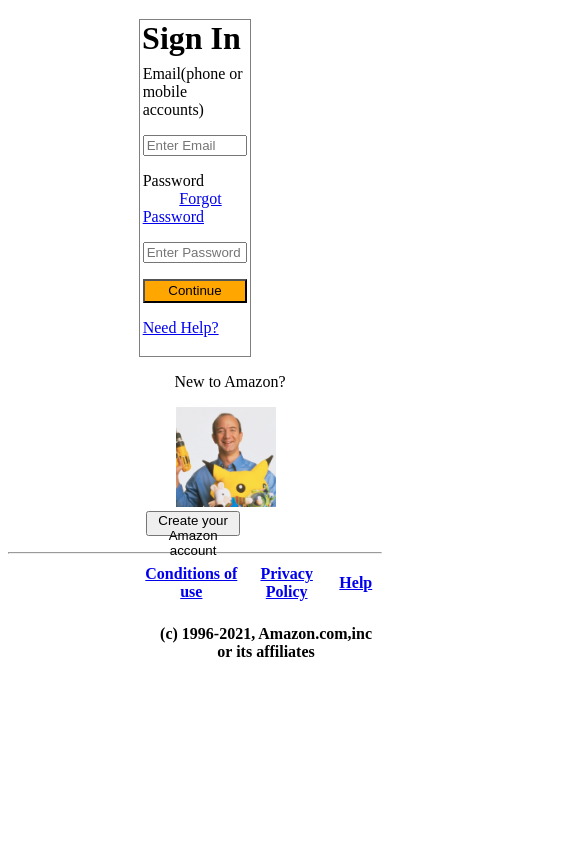
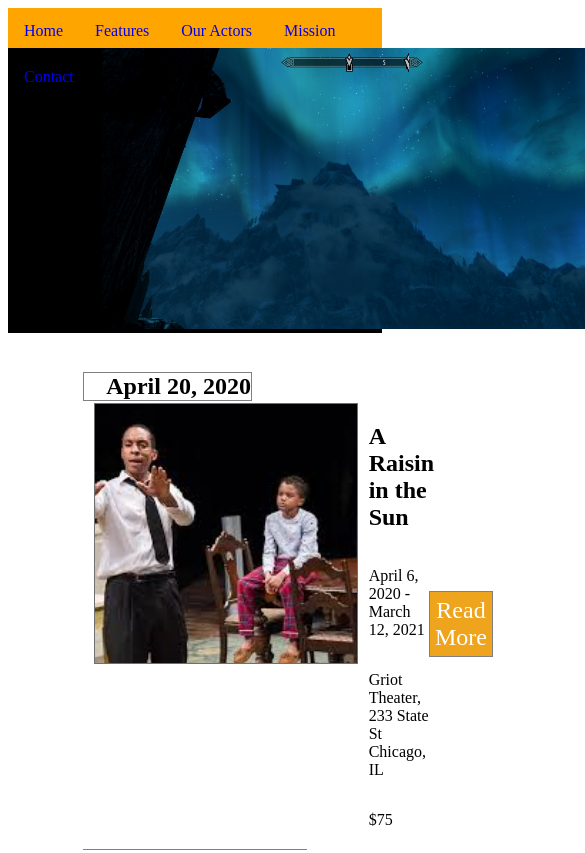
Before and after one commit to bordedelcielo/mock-sign-in-page, a plain HTML site: page index.html in a window 390 px wide. Shown: the top 853 px of the page, 585 px wide, since content can reach past the window. Drawn offline with Linux system fonts and the light colour scheme.

Commit message:
Add files via upload
Christopher's mock theatre homepage items

```diff
--- a/index.html
+++ b/index.html
@@ -1,53 +1,144 @@
+<!DOCTYPE html>
+<html lang="en">
+
 <head>
+    <meta charset="UTF-8">
+    <meta http-equiv="X-UA-Compatible" content="IE=edge">
+    <meta name="viewport" content="width=device-width, initial-scale=1.0">
+    <title>Document</title>
     <link rel="stylesheet" href="styles.css">
+    <script src="https://kit.fontawesome.com/af303b2a93.js" crossorigin="anonymous"></script>
 </head>
 
-<div class="container">
-    <h1>Sign In</h1>
-        <div class = "container_content">
-            <p class="email">Email(phone or mobile accounts)</p>
-                <form class="textbox"><input type="email" placeholder="Enter Email"></form>
-                    <div>
-                        <p class="forgot_p">Password <span class="forgot_pw"><a class="forgot_pw_2" href="https://developer.mozilla.org/en-US/docs/Web/HTML/Element/span">Forgot Password</a></span></p>
-                    <form class="textbox"><input type="text" placeholder="Enter Password"></form>
+<!-- Divs have width, padding, border, margin -->
+
+<body>
+    <div class="navbar">
+        <ul id="navbar_ul">
+            <li id="navbar_li"><a href="index.html">Home</a></li>
+            <li id="navbar_li"><a href="background.html">Features</a></li>
+            <li id="navbar_li"><a href="hobbies.html">Our Actors</a></li>
+            <li id="navbar_li"><a href="whywebdev.html">Mission</a></li>
+            <li id="navbar_li"><a href="contactme.html">Contact</a></li>
+        </ul>
+    </div>
+    <div class="background">
+        <img src="background_img.jpg" alt="Dramatic entrance background" srcset="" width="500">
+    </div>
+    <div class="container">
+        <div>
+            <h2 class="date_header">April 20, 2020</h2>
+        </div>
+        <div class="container_content">
+            <div class="container_row">
+                <div class="image">
+                    <img src="raisin.png" alt="Picture of the raisin play" srcset="">
                 </div>
-            <button id="sign_in">Continue</button>
-        <div><p class="need_help"><a href="https://developer.mozilla.org/en-US/docs/Web/HTML/Element/span">Need Help?</a></p></div>
+                <div class="description">
+                    <h2>A Raisin in the Sun</h2>
+                    <p>April 6, 2020 - March 12, 2021</p>
+                    <p>Griot Theater, 233 State St Chicago, IL</p>
+                    <p>$75</p>
+                </div>
+                <div class="button">
+                    <p class="button_2">Read More</p>
+                </div>
+            </div>
+            <div class="container_row">
+                <div class="image">
+                    <img src="raisin.png" alt="Picture of the raisin play" srcset="">
+                </div>
+                <div class="description">
+                    <h2>A Raisin in the Sun</h2>
+                    <p>April 6, 2020 - March 12, 2021</p>
+                    <p>Griot Theater, 233 State St Chicago, IL</p>
+                    <p>$75</p>
+                </div>
+                <div class="button">
+                    <p class="button_2">Read More</p>
+                </div>
+            </div>
+            <div class="container_row">
+                <div class="image">
+                    <img src="raisin.png" alt="Picture of the raisin play" srcset="">
+                </div>
+                <div class="description">
+                    <h2>A Raisin in the Sun</h2>
+                    <p>April 6, 2020 - March 12, 2021</p>
+                    <p>Griot Theater, 233 State St Chicago, IL</p>
+                    <p>$75</p>
+                </div>
+                <div class="button">
+                    <p class="button_2">Read More</p>
+                </div>
+            </div>
+            <div class="container_row">
+                <div class="image">
+                    <img src="raisin.png" alt="Picture of the raisin play" srcset="">
+                </div>
+                <div class="description">
+                    <h2>A Raisin in the Sun</h2>
+                    <p>April 6, 2020 - March 12, 2021</p>
+                    <p>Griot Theater, 233 State St Chicago, IL</p>
+                    <p>$75</p>
+                </div>
+                <div class="button">
+                    <p class="button_2">Read More</p>
+                </div>
+            </div>
+        </div>
     </div>
-</div>
+    <div class="footer">
+        <div class="footer_content_box">
+            <iframe
+                src="https://www.google.com/maps/embed?pb=!1m18!1m12!1m3!1d380513.7159859942!2d-88.01214778988322!3d41.83339250495681!2m3!1f0!2f0!3f0!3m2!1i1024!2i768!4f13.1!3m3!1m2!1s0x880e2c3cd0f4cbed%3A0xafe0a6ad09c0c000!2sChicago%2C%20IL!5e0!3m2!1sen!2sus!4v1634177965165!5m2!1sen!2sus"
+                width="300" height="225" style="border:0;" allowfullscreen="" loading="lazy"></iframe>
+        </div>
+        <div class="footer_content_box">
+            <h2>Info
+            </h2>
+            <div class=icon_text>
+                <div class="colormeorange">
+                    <i class="fas fa-map-marker-alt"></i>
+                </div>
+                <div class="location_etc">
+                    <p>Chicago, IL 60611 United States</p>
+                </div>
+            </div>
+            <div class=icon_text>
+                <div class="colormeorange">
+                    <i class="far fa-envelope"></i>
+                </div>
+                <div class="location_etc">
+                    <p>example@example.com</p>
+                </div>
+            </div>
+            <div class=icon_text>
+                <div class="colormeorange">
+                    <i class="fas fa-mobile-alt"></i>
+                </div>
+                <div class="location_etc">
+                    <p>Call us: (xxx) xxx-xxxx</p>
+                </div>
+            </div>
+        </div>
+        <div class="footer_content_box">
+            <h2>Shows
+            </h2>
+            <p>The Piano Lesson</p>
+            <p>A Raisin in the Sun</p>
+            <p>FAME</p>
+            <p>The Color Purple</p>
+        </div>
+        <div class="footer_content_box">
+            <h2>Social
+            </h2>
+            <p>Facebook</p>
+            <p>Twitter</p>
+            <p>YouTube</p>
+            <p>Instagram</p>
+        </div>
+    </div>
+</body>
 
-<div class="the_line"></div>
-<div class="new_to_amzn">
-    <p>New to Amazon?</p>
-</div>
-
-
-<div class="logo"><img src="amazon_logo_crop.jpg"alt="This is Amazon's logo, right?" title="This is Amazon's logo, right?" width="100" height="100"></div>
-
-<div class ="create_line">
-    <p class="create_acc"><button id="create">Create your Amazon account</button></p>
-</div>
-
-<div>
-    <hr></hr>
-</div>
-
-<footer>
-    <div class="ft_div">
-        <table>
-            <tr>
-                <th class="sep"><a href="https://developer.mozilla.org/en-US/docs/Web/HTML/Element/span">Conditions of use</a></th>
-                <th class="sep"><a href="https://developer.mozilla.org/en-US/docs/Web/HTML/Element/span">Privacy Policy</a></th>
-                <th class="help"><a href="https://developer.mozilla.org/en-US/docs/Web/HTML/Element/span">Help</a></th>
-            </tr>
-        </table>
-    </div>
-    <br>
-    <div class="base_div">
-        <table>
-            <tr>
-                <th class="copyright">(c) 1996-2021, Amazon.com,inc or its affiliates</th>
-            </tr>
-        </table>
-    </div>
-</footer>
+</html>
--- a/styles.css
+++ b/styles.css
@@ -1,142 +1,154 @@
-/**, *::after, *::before {
-    box-sizing: border-box; /* 1 */
-/*} */
-
-.logo {
-    position: relative;
-    margin-left:45%;
+.footer {
+    display:flex;
+    flex-direction: row;
+    background:black;
+    color:white;
+    font-size: small;
 }
 
-.container {
-    border-color: grey;
+.footer_content_box{
+    margin-top: 5%;
+    margin-left: 5%;
+    margin-bottom: 5%;
+    margin-right: 5%;
+    display:flex;
+    flex-direction: column;
+    font-family: sans-serif;
+}
+
+.colormeorange{
+    color:orangered;
+    margin-right: 5%;
+}
+
+.fas{
+    font-size: 160%;
+}
+
+.far{
+    font-size: 160%;
+}
+
+.icon_text{
+    display:flex;
+    align-items: center;
+}
+
+.location_etc{
+    width: 220px;
+}
+
+/*.container{
+    margin-top: 5%;
+    display:flex;
+    flex-direction:column;
+    background:white;
+    color:black;
+    font-size:medium;
+}*/
+
+.container{
+    margin-top: 5%;
+    display:grid;
+    grid-template-rows: 40px 100%;
+    justify-content: center;
+    grid-template-columns:60%;
+}
+
+.container_content{
+    display:flex;
+    flex-direction:column;
+}
+
+.container_row{
+    display:flex;
+    flex-direction:row;
+    padding-top:5%;
+    padding-left:5%;
+    padding-bottom:2%;
+    border-bottom-style: solid;
+    border-bottom-color: grey;
+    border-bottom-width:1px;
+}
+
+.description{
+    display:flex;
+    flex-direction:column;
+    margin: left 5%;
+    width:90%;
+}
+
+.button{
+    align-items: center;
+    align-self:center;
+    width:30%;
+    justify-self:center;
+    justify-content:center;
+}
+
+.button_2{
+    align-self: center;
+    height:100%;
+    background:rgb(238, 164, 28);
+    border: grey;
     border-style: solid;
     border-width: 1px;
-    position:relative;
-    margin-left: 35%;
-    margin-right: 35%;
-    margin-top: 5%;
-    padding: 0%
+    padding: 10%;
+    justify-self:center;
+    justify-content:center;
+    color:white;
+    font-size:x-large;
+    justify-items:center;
+    text-align: center;
 }
 
-/*.container {
-    border: 1px grey;
-    max-width: 300px;
-    width: 100%;
-
-    height: 50vh;
-    display: flex;
-    align-items:center;
-    justify-content: center;
-
-    position:absolute;
-    right: 0;
-    left: 0;
-    top: 0;
-    bottom: 0;
-    margin: auto;
-}*/
-
-.container_content {
-    padding: 2.5%;
+.image{
+    padding-right:5%;
 }
 
-h1 {
-    margin-top: 0%;
-    margin-left: 2%;
-    margin-bottom: 1%;
+.date_header{
+    justify-self:left;
+    padding-left:10%;
+    border:grey;
+    border-width: 1px;
+    border-style:solid
 }
 
-.textbox {
-    width: 100%;
-    padding-right: 5%;
+.background{
+    background-color:black;
+    padding-left:25%;
 }
 
-input {
+#navbar_li {
+    display: inline;
+    float: left;
+    border-right: 1px solid ababa4;
+}
+
+#navbar_ul {
+    list-style-type: none;
+    margin: 0;
+    padding: 0;
+    overflow: hidden;
+    background-color:orange;
+    z-index: 3;
+    top: 0;
     width: 100%;
 }
 
-.forgot_pw {
-    border-left: ;
+.navbar {
+    height: 40px;
 }
 
-
-#sign_in {
-    position:relative;
-    margin-left: 0%;
-    height:3%;
-    width: 100%;
-    padding: 0%;
-    background:rgb(255, 166, 0)
+#navbar_li a {
+    display: block;
+    color: f5f5f4;
+    text-align: center;
+    padding: 14px 16px;
+    text-decoration: none;
+    border-color: af8d8f;
 }
 
-/* My original version of this class.*/
-.new_to_amzn {
-    border-width: 1px;
-    max-width: 115px;
-    margin-left: 44.5%;
-    margin-top: 2%;
-    padding: 0%;
-    background-color: white;
+#navbar_li a:hover {
+    background-color: AF8D8F;
 }
-
-.create_acc {
-    position:relative;
-    margin-left: 42.5%;
-    margin-right: 40%;
-    height: 10%;
-    width: 50%;
-    padding: 0%;
-    margin-top: 1%;
-    margin-bottom: 0%;
-}
-
-#create {
-    position:relative;
-    margin-left: -11%;
-    height: 25px;
-    width: 50%;
-    padding: 0%;
-}
-
-.footer_stuff {
-    margin-left: 52%;
-}
-
-.ft_div {
-    margin-left: 35%
-}
-
-.sep {
-    width: 150px;
-}
-
-.help {
-    width: 75px;
-}
-
-.copyright {
-
-}
-
-.base_div {
-    margin-left: 38%;
-}
-
-.create_line {
-    height: 4%;
-}
-
-.forgot_pw_2 {
-    margin-left: 35%;
-}
-
-.forgot_p {
-}
-
-.email {
-    margin-bottom: 16px;
-    margin-top: 4px;
-}
-
-.need_help {
-}
```
Also changed, not shown: background_img.jpg (added), raisin.png (added).
